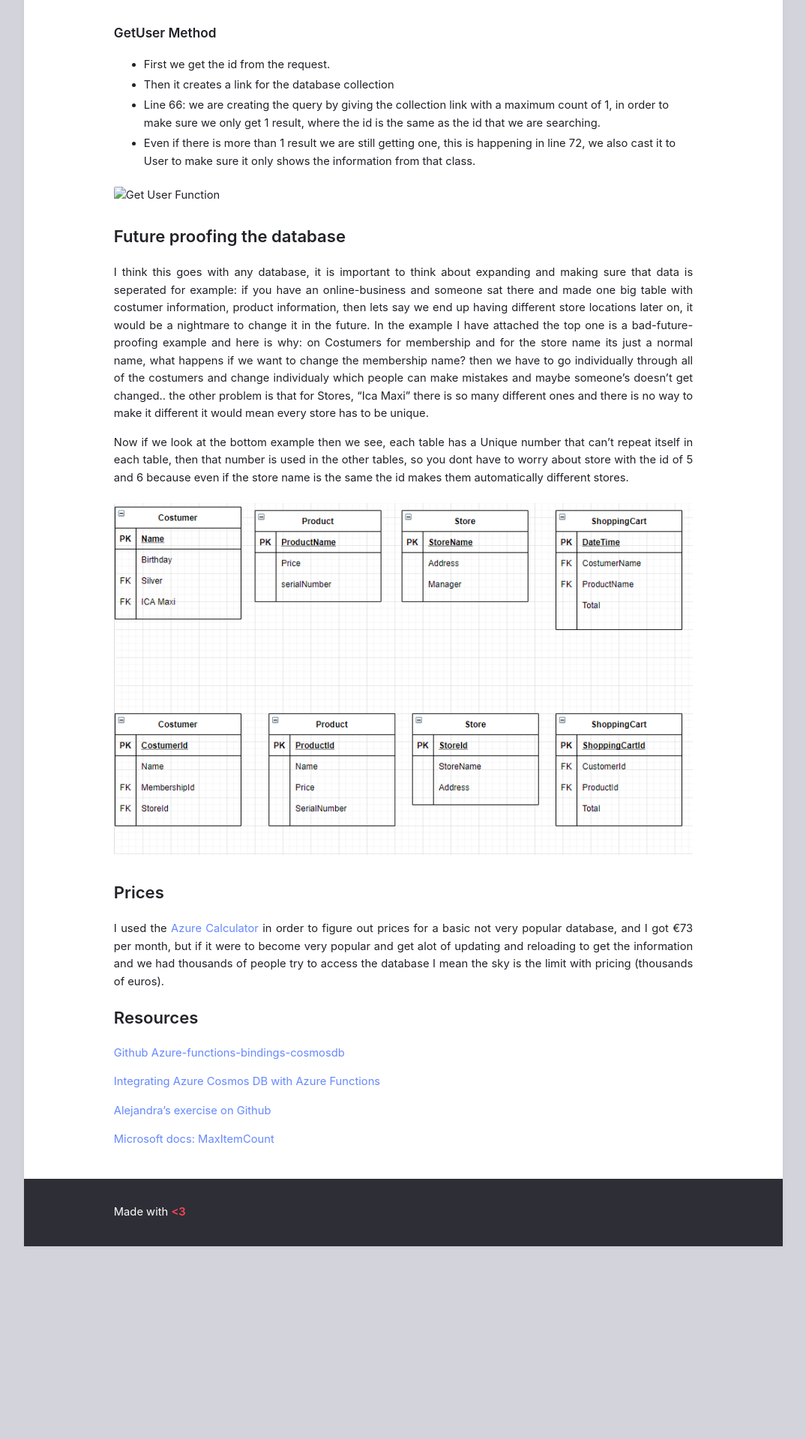
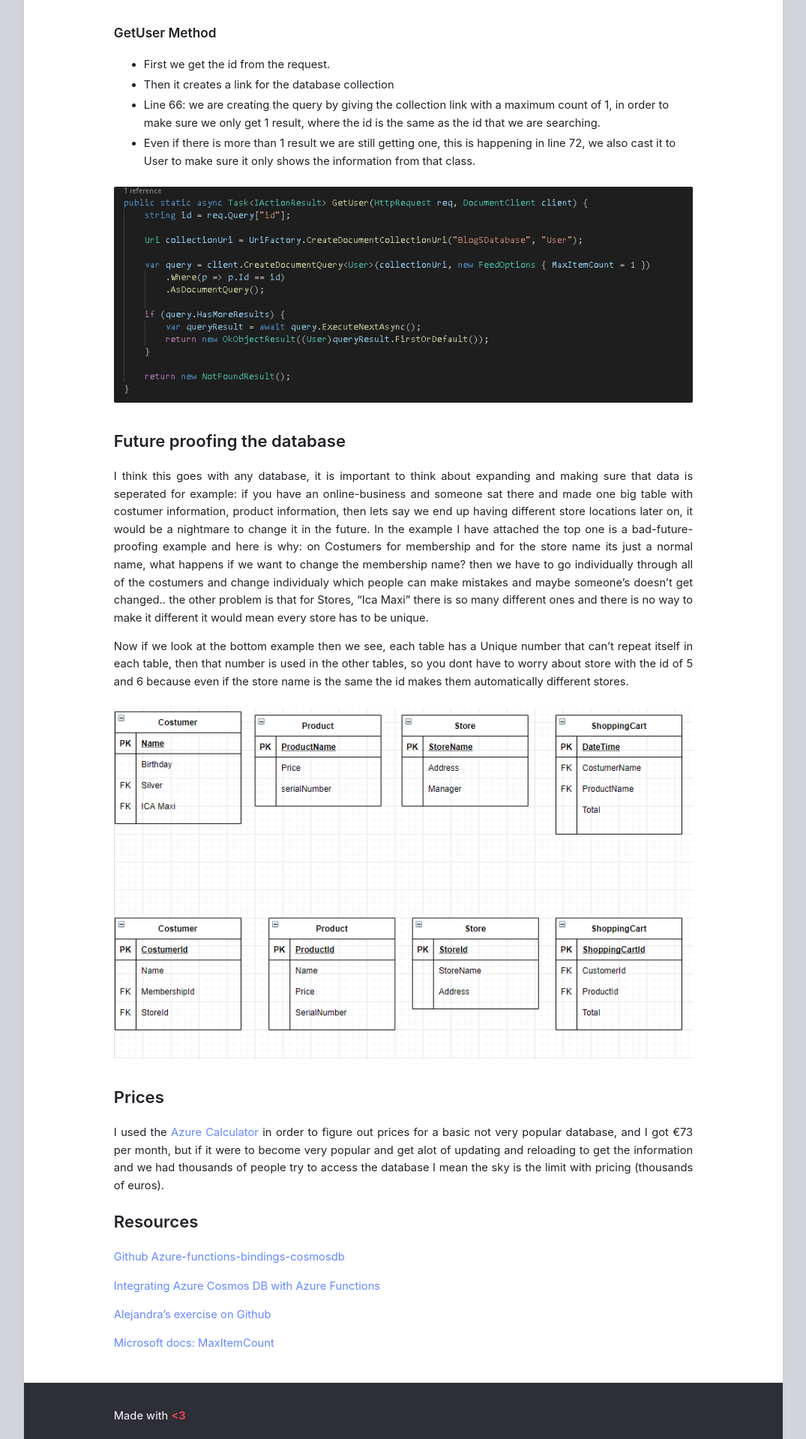
Before and after one commit to Alejandratala/alejandratala.github.io, a Jekyll site: the page built from _posts/2020-09-22-Databases-in-the-Cloud.md, in a window 1280 px wide. Shown: the part 1143-3062 px from the top of the page at 75% size, without its empty margins (102-1177 px from the left). Built offline with Jekyll 4.4.1, drawn with Linux system fonts in a browser that asks for light colours; before the commit the page ends 2805 px from its top, so only the background shows below that.

Commit message:
Update 2020-09-22-Databases-in-the-Cloud.md

```diff
--- a/_posts/2020-09-22-Databases-in-the-Cloud.md
+++ b/_posts/2020-09-22-Databases-in-the-Cloud.md
@@ -27,7 +27,7 @@ Then simply we go into two if's one for GET and one for POST, there is methods t
 * Line 66: we are creating the query by giving the collection link with a maximum count of 1, in order to make sure we only get 1 result, where the id is the same as the id that we are searching.
 * Even if there is more than 1 result we are still getting one, this is happening in line 72, we also cast it to User to make sure it only shows the information from that class.
 
-![Get User Function](/assets/Image/Blog5GetUser.png)
+![Get User Function](/assets/Images/Blog5GetUser.png)
 
 ## Future proofing the database
 
```
